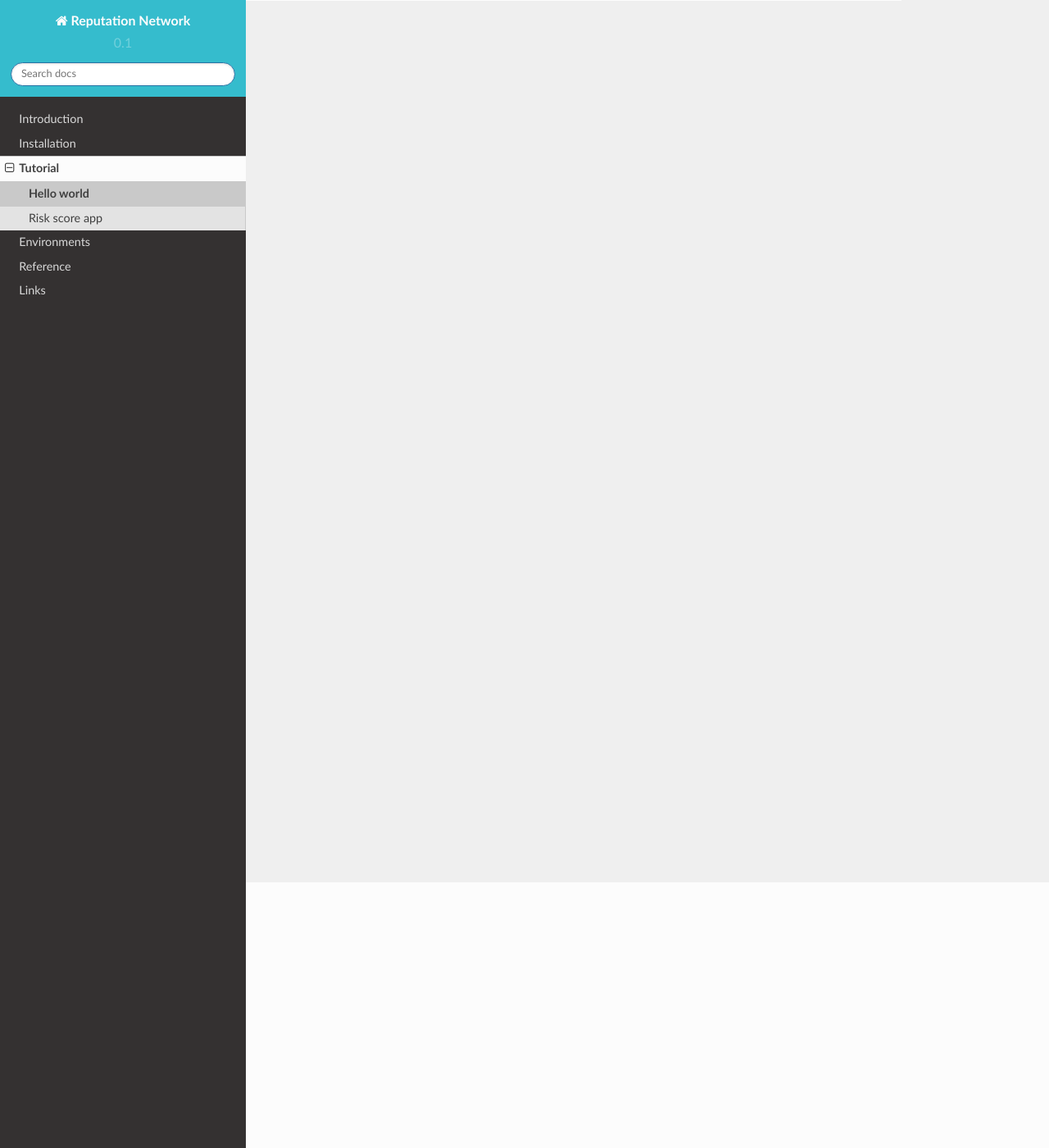
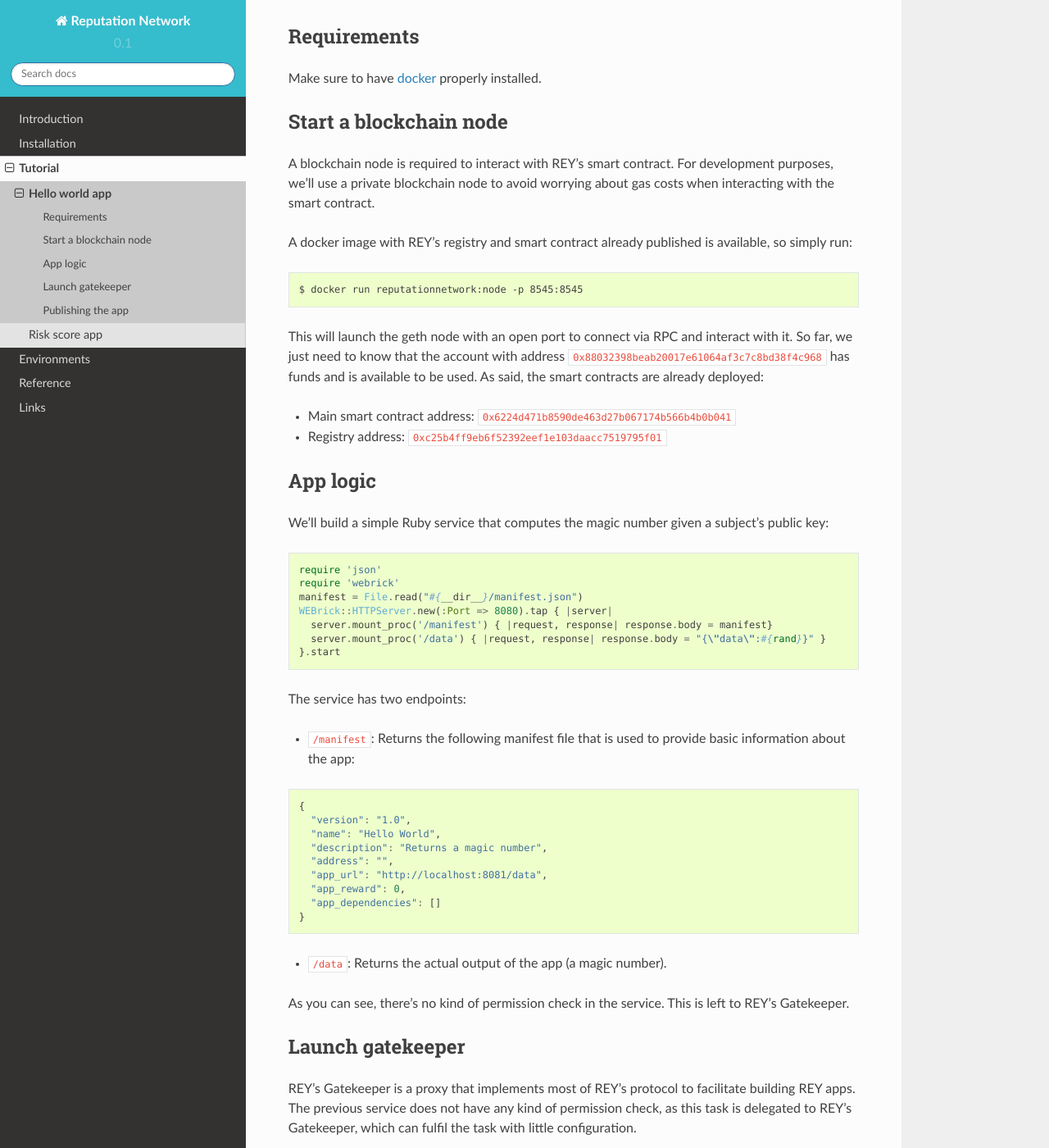
Before and after one commit to reputation-network/rey-docs, a Sphinx documentation site: the page built from docs/contents/tutorial/hello_world.rst, in a window 1280 px wide and 1400 px high, scrolled down 324 px. Shown: the whole window at 82% size. Built offline with Sphinx 7.4.7 and the Read the Docs theme 2.0.0, drawn with Linux system fonts in a browser that asks for light colours; some of the changed text lies outside the part shown.

Commit message:
Add hello world tutorial

```diff
--- a/docs/contents/tutorial.rst
+++ b/docs/contents/tutorial.rst
@@ -4,6 +4,8 @@
 Tutorial
 ========
 
+Two REY apps are described step by step in this section. The hello world app is as simple as it could be, while the risk score app showcases using other REY apps as dependency.
+
 .. toctree::
     :maxdepth: 2
 
--- a/docs/contents/tutorial/hello_world.rst
+++ b/docs/contents/tutorial/hello_world.rst
@@ -1,5 +1,91 @@
 .. index:: ! hello_world
 .. _hello_world:
 
-Hello world
-===========
+Hello world app
+===============
+
+Our first REY app will simply return a magic number that is calculated out of the subject's public key. The steps involved are:
+
+- Start a blockchain node.
+- Implement the app's logic in a service.
+- Start the gatekeeper to make the service available in a secure way.
+- Publish the app in the registry.
+
+Requirements
+------------
+
+Make sure to have `docker <http://docker.com>`_ properly installed.
+
+
+Start a blockchain node
+-----------------------
+
+A blockchain node is required to interact with REY's smart contract. For development purposes, we'll use a private blockchain node to avoid worrying about gas costs when interacting with the smart contract.
+
+A docker image with REY's registry and smart contract already published is available, so simply run:
+
+.. code::
+
+  $ docker run reputationnetwork:node -p 8545:8545
+
+This will launch the geth node with an open port to connect via RPC and interact with it. So far, we just need to know that the account with address ``0x88032398beab20017e61064af3c7c8bd38f4c968`` has funds and is available to be used. As said, the smart contracts are already deployed:
+
+- Main smart contract address: ``0x6224d471b8590de463d27b067174b566b4b0b041``
+
+- Registry address: ``0xc25b4ff9eb6f52392eef1e103daacc7519795f01``
+
+
+App logic
+---------
+
+We'll build a simple Ruby service that computes the magic number given a subject's public key:
+
+.. code:: ruby
+
+  require 'json'
+  require 'webrick'
+  manifest = File.read("#{__dir__}/manifest.json")
+  WEBrick::HTTPServer.new(:Port => 8080).tap { |server|
+    server.mount_proc('/manifest') { |request, response| response.body = manifest}
+    server.mount_proc('/data') { |request, response| response.body = "{\"data\":#{rand}}" }
+  }.start
+
+The service has two endpoints:
+
+- ``/manifest``: Returns the following manifest file that is used to provide basic information about the app:
+
+.. code:: javascript
+
+  {
+    "version": "1.0",
+    "name": "Hello World",
+    "description": "Returns a magic number",
+    "address": "",
+    "app_url": "http://localhost:8081/data",
+    "app_reward": 0,
+    "app_dependencies": []
+  }
+
+- ``/data``: Returns the actual output of the app (a magic number).
+
+As you can see, there's no kind of permission check in the service. This is left to REY's Gatekeeper.
+
+Launch gatekeeper
+-----------------
+
+REY's Gatekeeper is a proxy that implements most of REY's protocol to facilitate building REY apps. The previous service does not have any kind of permission check, as this task is delegated to REY's Gatekeeper, which can fulfil the task with little configuration.
+
+To run the gatekeeper, simply use:
+
+.. code::
+
+  $ docker run -p 10000:8081 -e TARGET=http://localhost:8080/data MANIFEST=http://localhost:8080/manifest NODE=http://localhost:8545 reputationnetwork:gatekeeper
+
+It requires some parameters to specify where to find the manifest, the app's endpoint, and the blockchain node. It's also required to redirect the port 10000 to the desired port that will be used to publish the app.
+
+Notice that the Ruby service should not be publicly accessible. It does not make any kind of access check, so only the gatekeeper should be publicly accessible. This is why the app's manifest file has port number 8081 as ``app_url``: app clients should query the gatekeeper, while the Ruby service should not be publicly reachable.
+
+Publishing the app
+------------------
+
+The app needs to be published in REY's registry so that others can find it just by its public key. The registry associates a public key with its manifest URL.
```
Also changed, not shown: docs/contents/environments.rst (+9 -2 lines).
